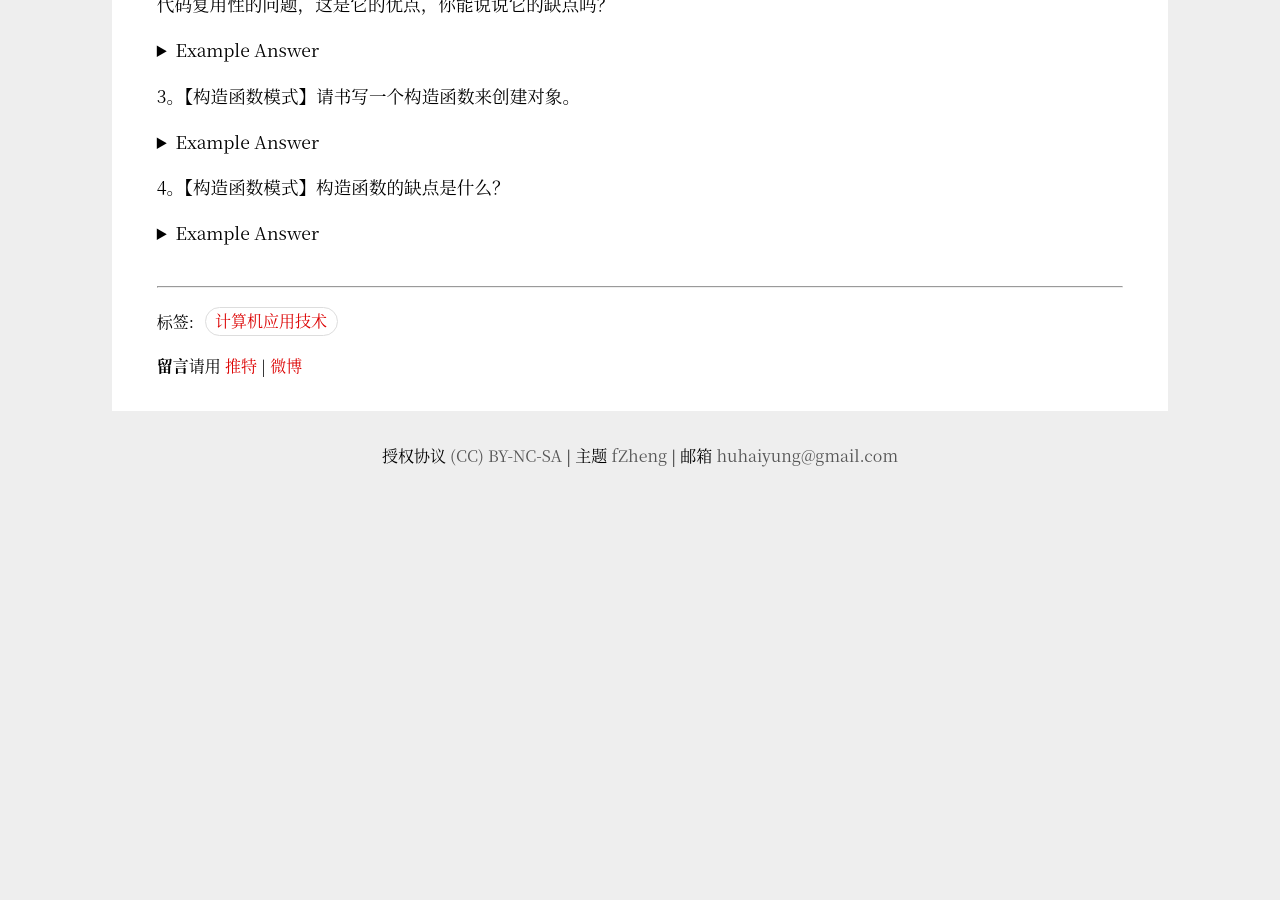
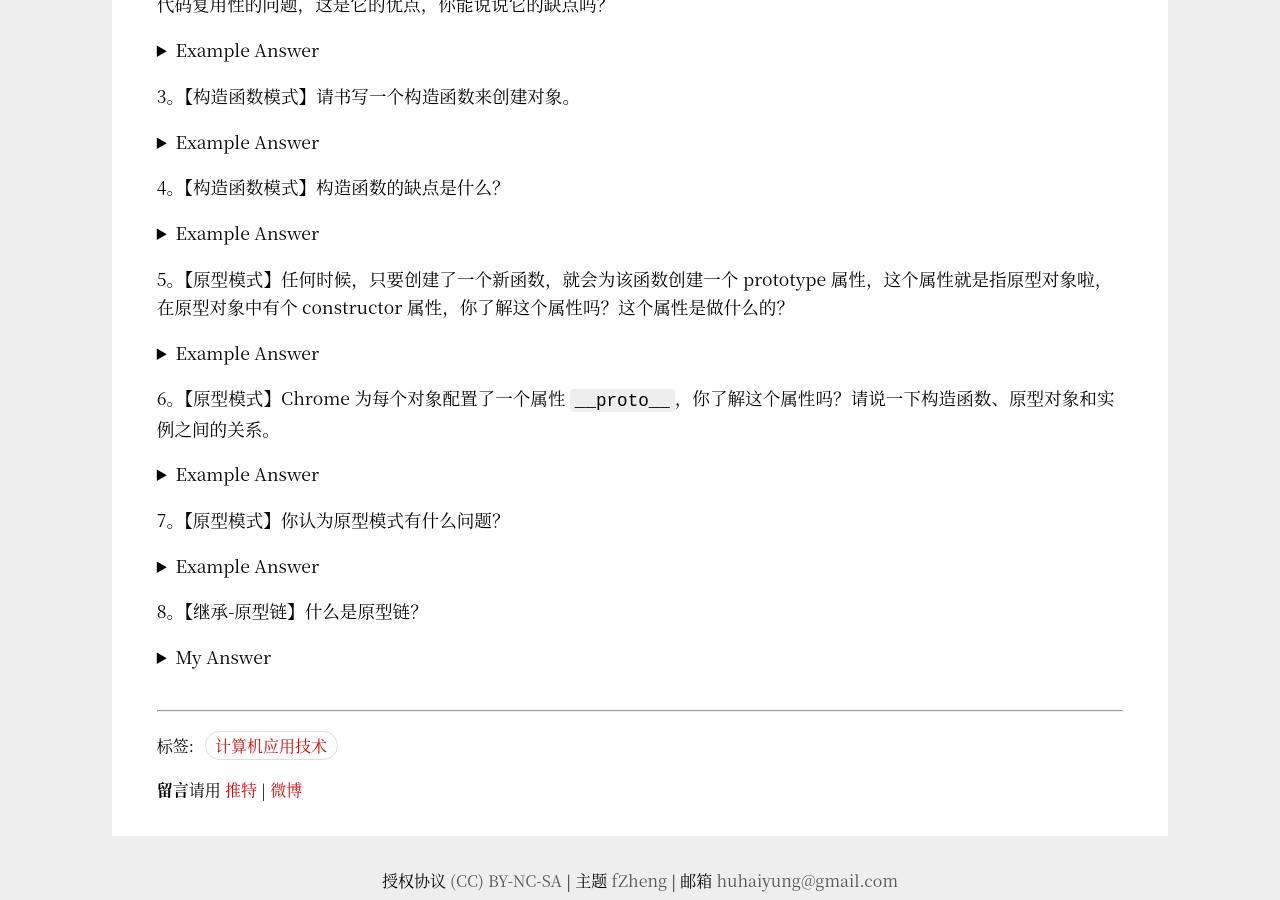
Before and after one commit to Haiyung/haiyung.github.io, a Jekyll site: the page built from _posts/2019-12-30-front-end-interview-questions.md, in a window 1280 px wide and 900 px high, scrolled down 2473 px. Built offline with Jekyll 4.4.1, drawn with Linux system fonts in a browser that asks for light colours; before the commit the page ends 2948 px from its top, so only the background shows below that.

Commit message:
update one article about front-end-interview-questions

```diff
--- a/_posts/2019-12-30-front-end-interview-questions.md
+++ b/_posts/2019-12-30-front-end-interview-questions.md
@@ -240,8 +240,50 @@ var person1 = new Person("Nicholars", 29, "Software Engineer");
 <details>
 <summary>Example Answer</summary>
 <p class="answer">
-答：构造函数的主要问题，在于每个方法都要在每个实例上重新创建一遍，假如 Person 构造函数中有个 sayName 的函数，那么此时使用构造函数创建出的每个实例，都要在每个实例上重新创建一遍该方法，每个实例中的方法并不是同一个实例，尽管每个方法的运行机制、逻辑是相同的。这会造成不同的作用域链和标识符解析、资源浪费。<br>
+答：构造函数的主要问题，在于每个方法都要在每个实例上重新创建一遍，假如 Person 构造函数中有个 sayName 的函数，那么此时使用构造函数创建出的每个实例，都要重新创建一遍该方法。在 JavaScript 中，函数是 Function 引用类型的对象，因此，实际上，每个实例中的方法并不是同一个实例，尽管每个方法的运行机制、逻辑是相同的。这会造成不同的作用域链和标识符解析、资源浪费。<br>
 <br>
 这些问题可以使用原型模式解决。
 </p>
 </details>
+
+5。【原型模式】任何时候，只要创建了一个新函数，就会为该函数创建一个 prototype 属性，这个属性就是指原型对象啦，在原型对象中有个 constructor 属性，你了解这个属性吗？这个属性是做什么的？
+
+<details>
+<summary>Example Answer</summary>
+<p class="answer">
+答：这个属性包含一个执行 prototype 属性所在函数的指针。例如 Person 构造函数中有 prototype 属性，该 prototype 属性中有个 constructor（构造函数）属性，这个属性执行 Person 构造函数。
+</p>
+</details>
+
+6。【原型模式】Chrome 为每个对象配置了一个属性 `__proto__`，你了解这个属性吗？请说一下构造函数、原型对象和实例之间的关系。
+
+<details>
+<summary>Example Answer</summary>
+<p class="answer">
+答：当调用构造函数创建一个新实例后，该实例内部将包含一个指针指向构造函数的原型对象，这个指针在 ES5 标准中称为 [[Prototype]]，不过，FireFox、Safari 和 Chrome 在每一个对象上都支持一个属性 `__proto__`，用以在对象上访问原型对象。<br>
+<br>
+构造函数、原型和实例的关系：每个构造函数都有一个原型对象，原型对象都包含一个指向构造函数的指针，而实例都包含一个指向原型对象的内部指针。
+</p>
+</details>
+
+7。【原型模式】你认为原型模式有什么问题？
+
+<details>
+<summary>Example Answer</summary>
+<p class="answer">
+答：首先，它省略了为构造函数传递初始化参数这一环节，结果所有实例在默认情况下都将取得相同的属性值，这在某种程度上会带来一些不方便。<br>
+<br>
+其次，原型模式中最大的问题是属性被所有实例共享。这种共享对于函数来说非常合适，N 个实例可以共享一个函数，对于包含基本值的属性也还说得过去，你可以通过在实例上添加一个同名属性来覆盖原型中的属性，但是对于包含引用类型值（比如 Array 的实例）的属性，问题比较突出。由于原型中的属性共享的本性，导致任何一个实例修改原型所在的属性值，该值所在的全部实例，都将被修改。危害极大。<br>
+<br>
+这就是为什么通行的做法中，大多组合使用构造函数模式和原型模式，实例属性都在构造函数中定义，而由所有实例共享的属性和方法则是在原型中定义。
+</p>
+</details>
+
+8。【继承-原型链】什么是原型链？
+
+<details>
+<summary>My Answer</summary>
+<p class="answer">
+答：原型链就是让构造函数的原型对象指向另一个构造函数的实例，该实例包含指向原型对象的指针，而该指针又指向另另一个构造函数的实例，如此层层递进，就构成了实例与原型的链条，这就是所谓的原型链。
+</p>
+</details>
```
